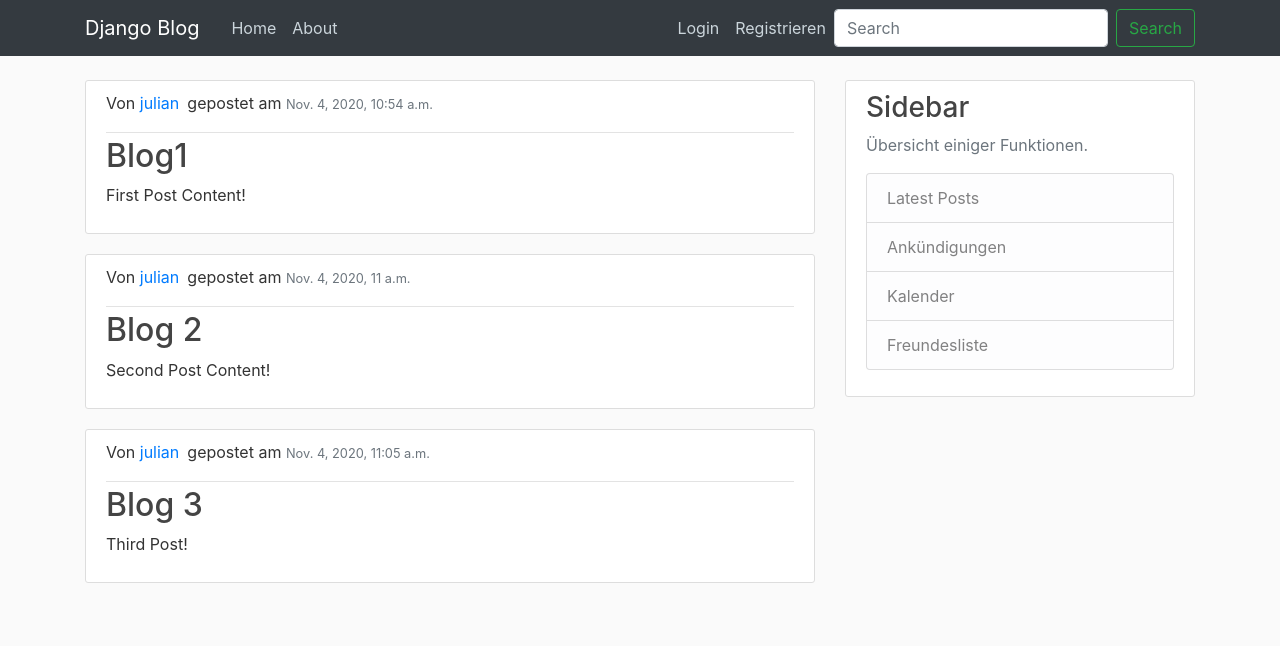
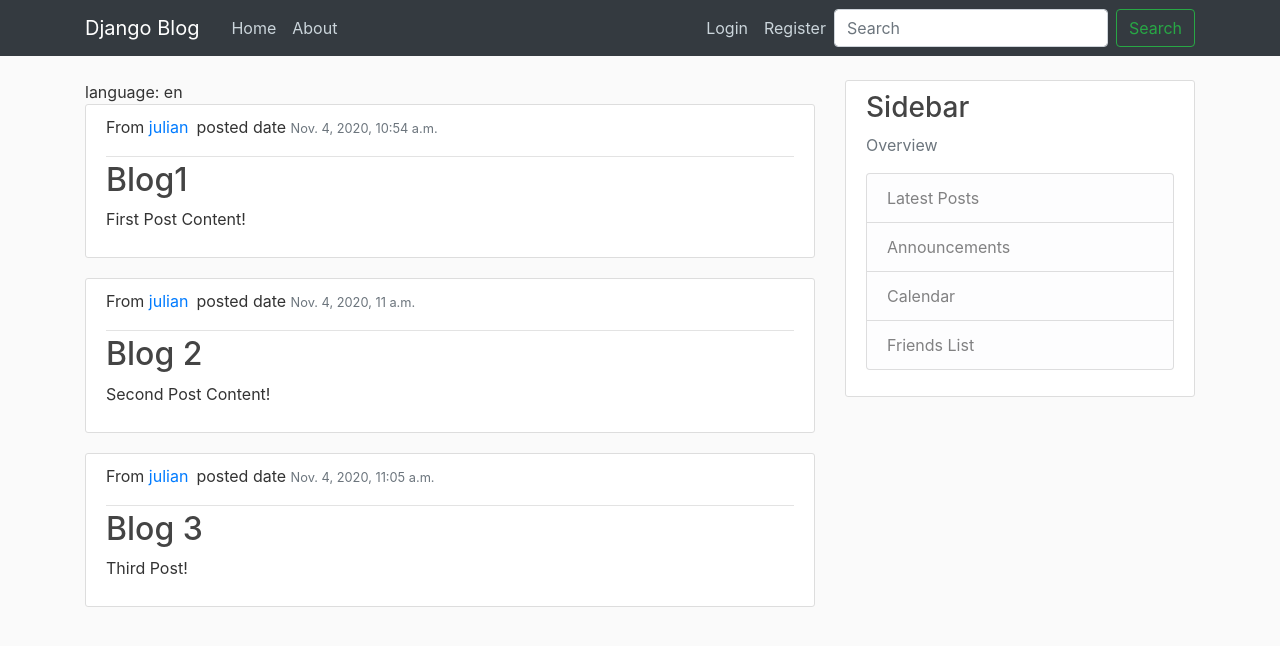
Before and after one commit to FeaR6077/Seminar_Rieder, a Django app: page / in a window 1280 px wide. Shown: the top 646 px of the page. Run offline with Django 3.2, Linux system fonts and the light colour scheme; data comes from the database, SQL or seed files in the repository; both versions use the stored data as it was after the commit; some libraries are stand-ins or nearby versions.

Commit message:
added finnish as lanugage

```diff
--- a/blog/templates/blog/base.html
+++ b/blog/templates/blog/base.html
@@ -1,6 +1,8 @@
-{% load static %}
+{% load static%}
+{% load i18n %}
 <!DOCTYPE html>
 <html lang="en">
+
 <head>
 
   <!-- Required meta tags -->
@@ -8,7 +10,8 @@
   <meta name="viewport" content="width=device-width, initial-scale=1, shrink-to-fit=no">
 
   <!-- Bootstrap CSS -->
-    <link rel="stylesheet" href="https://maxcdn.bootstrapcdn.com/bootstrap/4.0.0/css/bootstrap.min.css" integrity="sha384-Gn5384xqQ1aoWXA+058RXPxPg6fy4IWvTNh0E263XmFcJlSAwiGgFAW/dAiS6JXm" crossorigin="anonymous">
+  <link rel="stylesheet" href="https://maxcdn.bootstrapcdn.com/bootstrap/4.0.0/css/bootstrap.min.css"
+    integrity="sha384-Gn5384xqQ1aoWXA+058RXPxPg6fy4IWvTNh0E263XmFcJlSAwiGgFAW/dAiS6JXm" crossorigin="anonymous">
 
   <link rel="stylesheet" href="{%static 'blog/main.css' %}">
 
@@ -18,34 +21,37 @@
   <title>Django Blog</title>
   {% endif %}
 </head>
+
 <body>
 
+  <!-- NAVBAR-->
   <header class="site-header">
     <nav class="navbar navbar-expand-md navbar-dark bg-dark fixed-top">
       <div class="container">
         <a class="navbar-brand mr-4" href="{% url 'blog-home' %}">Django Blog</a>
-            <button class="navbar-toggler" type="button" data-toggle="collapse" data-target="#navbarToggle" aria-controls="navbarToggle" aria-expanded="false" aria-label="Toggle navigation">
+        <button class="navbar-toggler" type="button" data-toggle="collapse" data-target="#navbarToggle"
+          aria-controls="navbarToggle" aria-expanded="false" aria-label="Toggle navigation">
           <span class="navbar-toggler-icon"></span>
         </button>
         <div class="collapse navbar-collapse" id="navbarToggle">
           <div class="navbar-nav mr-auto">
-                <a class="nav-item nav-link" href="{% url 'blog-home' %}">Home</a>
-                <a class="nav-item nav-link" href="{% url 'blog-about' %}">About</a>
+            <a class="nav-item nav-link" href="{% url 'blog-home' %}">{% trans "Home"%}</a>
+            <a class="nav-item nav-link" href="{% url 'blog-about' %}">{% trans "About"%}</a>
           </div>
 
           <!-- Navbar Right Side -->
           <div class="navbar-nav">
             {% if user.is_authenticated %}
-                  <a class="nav-item nav-link" href="{% url 'profile' %}">Profil</a>
-                  <a class="nav-item nav-link" href="{% url 'logout' %}">Logout</a>
+            <a class="nav-item nav-link" href="{% url 'profile' %}">{% trans "Profil"%}</a>
+            <a class="nav-item nav-link" href="{% url 'logout' %}">{% trans "Logout"%}</a>
             {% else %}
-                  <a class="nav-item nav-link" href="{% url 'login' %}">Login</a>
-                  <a class="nav-item nav-link" href="{% url 'blog-register' %}">Registrieren</a>
+            <a class="nav-item nav-link" href="{% url 'login' %}">{% trans "Login"%}</a>
+            <a class="nav-item nav-link" href="{% url 'blog-register' %}">{% trans "Register"%}</a>
             {% endif %}
           </div>
           <form class="form-inline my-2 my-lg-0">
             <input class="form-control mr-sm-2" type="search" placeholder="Search" aria-label="Search">
-                <button class="btn btn-outline-success my-2 my-sm-0" type="submit">Search</button>
+            <button class="btn btn-outline-success my-2 my-sm-0" type="submit">{% trans "Search"%}</button>
           </form>
         </div>
       </div>
@@ -59,7 +65,8 @@
         {% if messages %}
         {% for message in messages %}
         <div class="alert alert-{{ message.tags }}">
-            {{ message }} <!-- message ausgeben -->
+          {{ message }}
+          <!-- message ausgeben -->
         </div>
         {% endfor %}
         {% endif %}
@@ -67,13 +74,13 @@
       </div>
       <div class="col-md-4">
         <div class="content-section">
-          <h3>Sidebar</h3>
-          <p class='text-muted'>Übersicht einiger Funktionen.
+          <h3>{% trans "Sidebar"%}</h3>
+          <p class='text-muted'>{% trans "Overview"%}
           <ul class="list-group">
-              <li class="list-group-item list-group-item-light">Latest Posts</li>
-              <li class="list-group-item list-group-item-light">Ankündigungen</li>
-              <li class="list-group-item list-group-item-light">Kalender</li>
-              <li class="list-group-item list-group-item-light">Freundesliste</li>
+            <li class="list-group-item list-group-item-light">{% trans "Latest Posts"%}</li>
+            <li class="list-group-item list-group-item-light">{% trans "Announcements"%}</li>
+            <li class="list-group-item list-group-item-light">{% trans "Calendar"%}</li>
+            <li class="list-group-item list-group-item-light">{% trans "Friends List"%}</li>
           </ul>
           </p>
         </div>
@@ -84,8 +91,15 @@
 
   <!-- Optional JavaScript -->
   <!-- jQuery first, then Popper.js, then Bootstrap JS -->
-    <script src="https://code.jquery.com/jquery-3.2.1.slim.min.js" integrity="sha384-KJ3o2DKtIkvYIK3UENzmM7KCkRr/rE9/Qpg6aAZGJwFDMVNA/GpGFF93hXpG5KkN" crossorigin="anonymous"></script>
-    <script src="https://cdnjs.cloudflare.com/ajax/libs/popper.js/1.12.9/umd/popper.min.js" integrity="sha384-ApNbgh9B+Y1QKtv3Rn7W3mgPxhU9K/ScQsAP7hUibX39j7fakFPskvXusvfa0b4Q" crossorigin="anonymous"></script>
-    <script src="https://maxcdn.bootstrapcdn.com/bootstrap/4.0.0/js/bootstrap.min.js" integrity="sha384-JZR6Spejh4U02d8jOt6vLEHfe/JQGiRRSQQxSfFWpi1MquVdAyjUar5+76PVCmYl" crossorigin="anonymous"></script>
+  <script src="https://code.jquery.com/jquery-3.2.1.slim.min.js"
+    integrity="sha384-KJ3o2DKtIkvYIK3UENzmM7KCkRr/rE9/Qpg6aAZGJwFDMVNA/GpGFF93hXpG5KkN"
+    crossorigin="anonymous"></script>
+  <script src="https://cdnjs.cloudflare.com/ajax/libs/popper.js/1.12.9/umd/popper.min.js"
+    integrity="sha384-ApNbgh9B+Y1QKtv3Rn7W3mgPxhU9K/ScQsAP7hUibX39j7fakFPskvXusvfa0b4Q"
+    crossorigin="anonymous"></script>
+  <script src="https://maxcdn.bootstrapcdn.com/bootstrap/4.0.0/js/bootstrap.min.js"
+    integrity="sha384-JZR6Spejh4U02d8jOt6vLEHfe/JQGiRRSQQxSfFWpi1MquVdAyjUar5+76PVCmYl"
+    crossorigin="anonymous"></script>
 </body>
+
 </html>
--- a/blog/templates/blog/home.html
+++ b/blog/templates/blog/home.html
@@ -1,10 +1,16 @@
 {% extends "blog/base.html" %}
+{% load i18n %}
 {% block content %}
+{% get_current_language as LANGUAGE_CODE %}
+language: {{ LANGUAGE_CODE }}
+
+
 {% for post in posts %}
 <article class="media content-section">
     <div class="media-body">
         <div class="article-metadata">
-                <p>Von <a class="mr-2" href="#">{{ post.author }}</a>gepostet am <small class="text-muted">{{ post.date_posted }}</small></p>
+            <p>{%trans "From"%} <a class="mr-2" href="#">{{ post.author }}</a>{%trans "posted date " %}<small
+                    class="text-muted">{{ post.date_posted }}</small></p>
         </div>
         <h2><a class="article-title" href="#">{{ post.title }}</a></h2>
         <p class="article-content">{{ post.content }}</p>
--- a/blog/views.py
+++ b/blog/views.py
@@ -1,38 +1,19 @@
 from django.shortcuts import render
 from .models import Post  # import Postclass
-
-posts = [
-    {
-        "author": "kevin",
-        "title": "Moin Moin",
-        "content": "gerade aufgestanden, erstmal ne Runde Fortnite",
-        "date_posted": "27.Oktober.2020",
-    },
-    {
-        "author": "bastian",
-        "title": "Anker lichten!",
-        "content": "AHOOOOOOOOOOOOOOOIIIIIIIIIIII IHR LANDRATTEN!",
-        "date_posted": "27.Oktober.2020",
-    },
-    {
-        "author": "julian",
-        "title": "Motiviert",
-        "content": "testneuneu",
-        "date_posted": "12.Oktober.2020",
-    },
-    {
-        "author": "torben",
-        "title": "Hello World",
-        "content": "\N{winking face}",
-        "date_posted": "06.Oktober.2020",
-    },
-]
 
 
 # Create your views here.
 def home(request):
-    context = {"posts": Post.objects.all()}
-    return render(request, "blog/home.html", context)
+        from django.utils import translation
+                #set a language key!
+                # user_language = 'de'
+                # translation.activate(user_language)
+                # request.session[translation.LANGUAGE_SESSION_KEY] = user_language
+        if translation.LANGUAGE_SESSION_KEY in request.session:
+                del request.session[translation.LANGUAGE_SESSION_KEY]
+
+        context = {"posts": Post.objects.all()}
+        return render(request, "blog/home.html", context)
 
 
 def about(request):
--- a/django_project/settings.py
+++ b/django_project/settings.py
@@ -11,7 +11,7 @@ https://docs.djangoproject.com/en/3.1/ref/settings/
 """
 
 from pathlib import Path
-
+import os
 # Build paths inside the project like this: BASE_DIR / 'subdir'.
 BASE_DIR = Path(__file__).resolve().parent.parent
 
@@ -45,6 +45,7 @@ INSTALLED_APPS = [
 MIDDLEWARE = [
     'django.middleware.security.SecurityMiddleware',
     'django.contrib.sessions.middleware.SessionMiddleware',
+    'django.middleware.locale.LocaleMiddleware',
     'django.middleware.common.CommonMiddleware',
     'django.middleware.csrf.CsrfViewMiddleware',
     'django.contrib.auth.middleware.AuthenticationMiddleware',
@@ -106,7 +107,9 @@ AUTH_PASSWORD_VALIDATORS = [
 # Internationalization
 # https://docs.djangoproject.com/en/3.1/topics/i18n/
 
+LOCALE_PATHS = [os.path.join(BASE_DIR, 'locale')] #directory for translations
 LANGUAGE_CODE = 'en-us'
+#LANGUAGE_CODE = 'fi'
 
 TIME_ZONE = 'UTC'
 
--- a/django_project/urls.py
+++ b/django_project/urls.py
@@ -19,15 +19,33 @@ from django.urls import path, include
 from users import views as user_views
 from django.conf import settings
 from django.conf.urls.static import static
+from django.conf.urls.i18n import i18n_patterns
+
 
 urlpatterns = [
-    path('admin/', admin.site.urls), #chops of "admin/"-String from the URL rest goes to admin.site.urls
+    path('i18n/', include('django.conf.urls.i18n')), #path + language
+    path('admin/', admin.site.urls),
     path('register/', user_views.register, name='register'),
     path('profile/', user_views.profile, name='profile'),
     path('login/', auth_views.LoginView.as_view(template_name='users/login.html'), name='login'),
     path('logout/', auth_views.LogoutView.as_view(template_name='users/logout.html'), name='logout'),
     path('', include('blog.urls')),
-]
+    ]
+
+#add language to individual paths
+# urlpatterns = [
+#     #path('i18n/', include('django.conf.urls.i18n')),
+#     path('admin/', admin.site.urls),
+#     ]
+
+# urlpatterns += i18n_patterns(
+#     path('register/', user_views.register, name='register'),
+#     path('profile/', user_views.profile, name='profile'),
+#     path('login/', auth_views.LoginView.as_view(template_name='users/login.html'), name='login'),
+#     path('logout/', auth_views.LogoutView.as_view(template_name='users/logout.html'), name='logout'),
+#     path('', include('blog.urls')),
+#     prefix_default_language=False
+#     )
 
 if settings.DEBUG:
     urlpatterns += static(settings.MEDIA_URL, document_root=settings.MEDIA_ROOT) # Damit Bilder im Browser angezeigt werden können
```
Also changed, not shown: db.sqlite3, locale/fi/LC_MESSAGES/django.po (added), 1 other file. Lines whose indentation alone changed are shown as unchanged.
